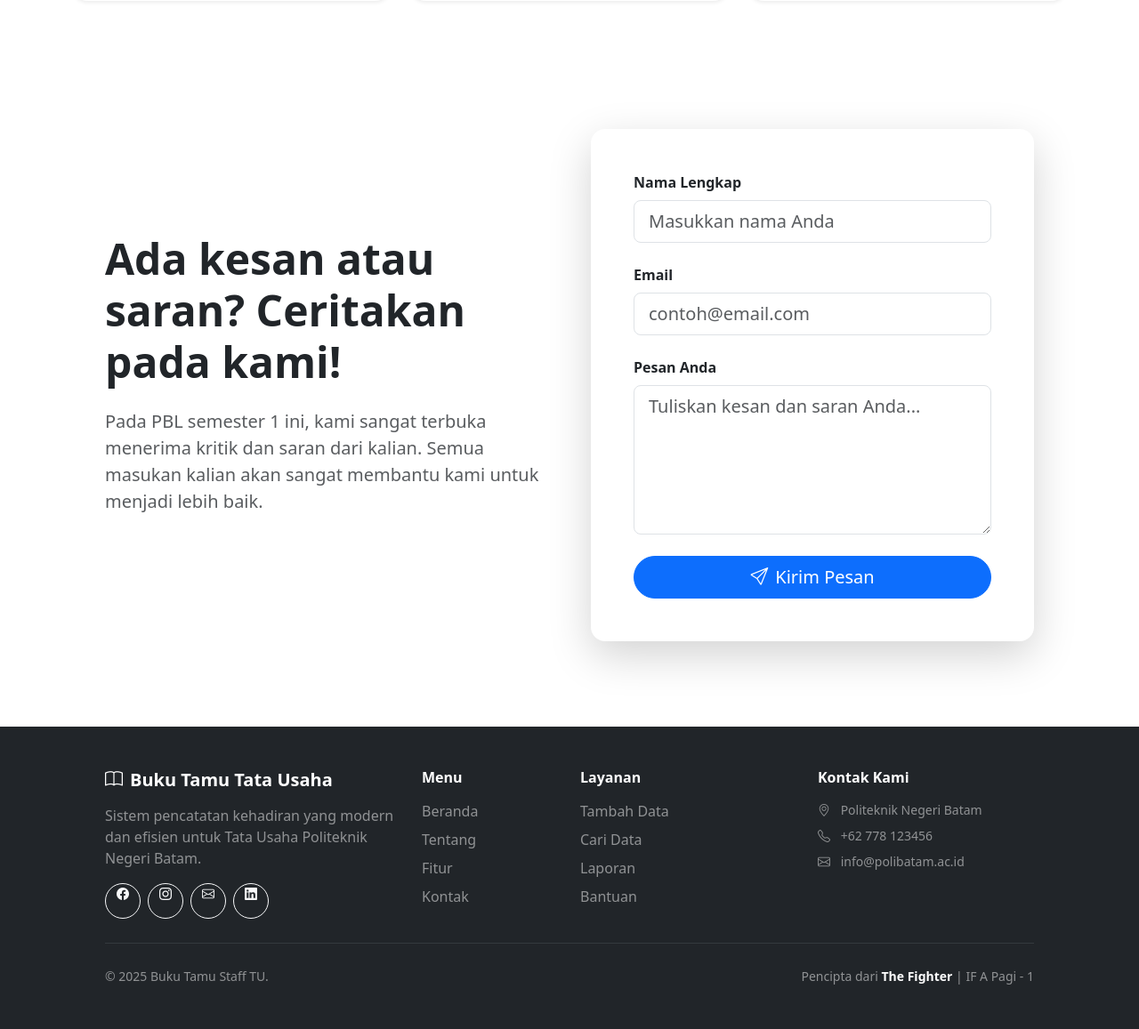
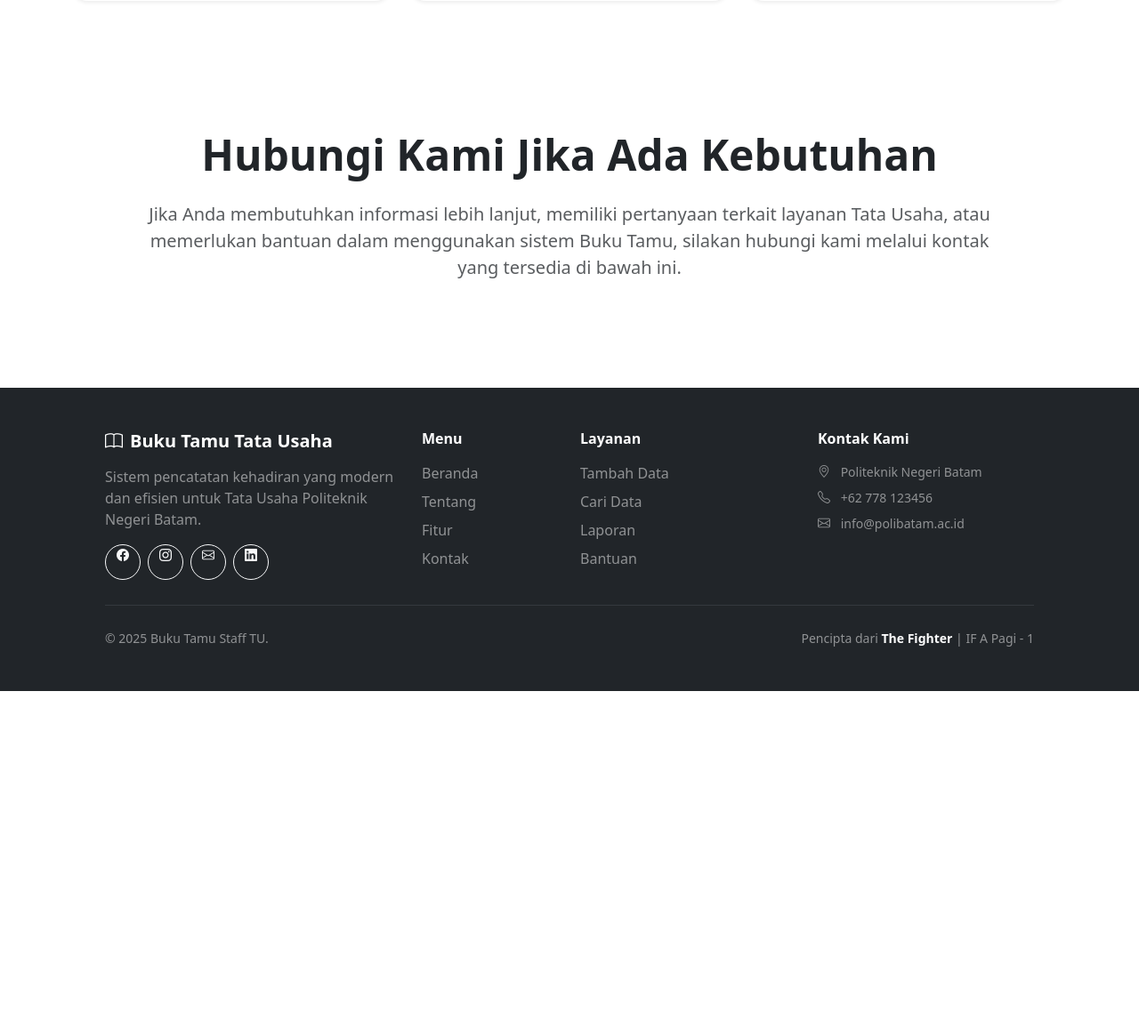
Before and after one commit to LuluKhaira/Buku-Tamu, a PHP site: page / in a window 1280 px wide. Shown: the part 1741-2898 px from the top of the page at 89% size. After the commit the page ends 2518 px from the top, so only its background shows below. Run offline with PHP 8.4, Linux system fonts and the light colour scheme.

Commit message:
Finishing Update

```diff
--- a/Nav_Side_Bar/sidebar.php
+++ b/Nav_Side_Bar/sidebar.php
@@ -11,14 +11,12 @@
 </head>
 
 <?php
-// Tangkap nama file saat ini
 $current_page = basename($_SERVER['PHP_SELF']);
 ?>
 
 <body >
   <div class="sidebar d-flex flex-column position-relative" >
     <div>
-      <!-- Bagian Logo + Judul -->
       <div class="brand-section">
         <img src="../foto/logo_polibatam.png" alt="Logo">
         <div class="brand-text">
@@ -27,7 +25,6 @@ $current_page = basename($_SERVER['PHP_SELF']);
         </div>
       </div>
 
-      <!-- Menu -->
       <a href="../dashboard_staffTU/beranda.php"
         class="nav-link mb-2 <?= ($current_page == 'beranda.php') ? 'active' : '' ?>">
         <i class="bi bi-house-door"></i> Beranda
@@ -39,7 +36,6 @@ $current_page = basename($_SERVER['PHP_SELF']);
       </a>
     </div>
 
-    <!-- Logout -->
     <div class="logout">
       <a href="../index.php" class="nav-link"><i class="bi bi-box-arrow-right"></i>Logout</a>
     </div>
--- a/asset/tambah_only.php
+++ b/asset/tambah_only.php
@@ -14,7 +14,6 @@
     <div class="container py-5 mt-3">
         <div class="row gy-4 gx-0">
 
-            <!-- Left - Form Section -->
             <div class="col-lg-7">
                 <div class="form-panel">
                     <div class="mb-3">
@@ -62,7 +61,6 @@
                 </div>
             </div>
 
-            <!-- Right - Info Section -->
             <div class="col-lg-5">
                 <div class="info-panel" id="previewPanel">
                     <h5 class="fw-bold mb-3">Preview Data</h5>
@@ -75,8 +73,6 @@
     <script src="https://cdn.jsdelivr.net/npm/bootstrap@5.3.0-alpha1/dist/js/bootstrap.bundle.min.js"></script>
     <script src="../asset/card_tambah_only.js"></script>
 
-
-
 </body>
 
 </html>
--- a/config/connect.php
+++ b/config/connect.php
@@ -2,8 +2,7 @@
 $host = "localhost";
 $user = "root";
 $pass = "";
-$db = "bukutamu"; //Nama Database
-// melakukan koneksi ke db
+$db = "bukutamu";
 $connect = mysqli_connect(
     $host,
     $user,
--- a/config/db_beranda.php
+++ b/config/db_beranda.php
@@ -2,11 +2,9 @@
 include "../config/connect.php";
 date_default_timezone_set('Asia/Jakarta');
 
-// Hari ini
 $q_hari = mysqli_query($connect, "SELECT COUNT(*) FROM pengunjung WHERE DATE(tanggal) = CURDATE()");
 $hari_ini = mysqli_fetch_array($q_hari)[0];
 
-// Minggu ini
 $q_minggu = mysqli_query($connect, "
     SELECT COUNT(*)
     FROM pengunjung
@@ -14,7 +12,6 @@ $q_minggu = mysqli_query($connect, "
 ");
 $minggu_ini = mysqli_fetch_array($q_minggu)[0];
 
-// Bulan ini
 $q_bulan = mysqli_query($connect, "
     SELECT COUNT(*)
     FROM pengunjung
--- a/config/db_only.php
+++ b/config/db_only.php
@@ -9,9 +9,8 @@ $tanggal    = date("Y-m-d");
 $waktu      = date("H:i:s");
 $instansi   = $_POST['instansi'];
 $tujuan     = $_POST['tujuan'];
-$jenis      = $_POST['jenis']; // otomatis "satuan"
+$jenis      = $_POST['jenis'];
 
-// jumlah otomatis 1 untuk satuan
 $jumlah = 1;
 
 $input = mysqli_query(
--- a/config/db_riwayat.php
+++ b/config/db_riwayat.php
@@ -7,7 +7,6 @@ $sampai = $_GET['sampai'] ?? '';
 
 $sql = "SELECT * FROM pengunjung WHERE 1=1";
 
-// FILTER SEARCH
 if ($search !== '') {
     $sql .= " AND (
         nama LIKE '%$search%'
@@ -16,7 +15,6 @@ if ($search !== '') {
     )";
 }
 
-// FILTER TANGGAL
 if ($dari !== '' && $sampai !== '') {
     $sql .= " AND tanggal BETWEEN '$dari' AND '$sampai'";
 }
--- a/config/db_tanggal.php
+++ b/config/db_tanggal.php
@@ -5,12 +5,10 @@ $dari   = $_GET['dari'] ?? '';
 $sampai = $_GET['sampai'] ?? '';
 
 if ($dari !== '' && $sampai !== '') {
-    // Query ketika user filter tanggal
     $sql = "SELECT * FROM pengunjung
             WHERE tanggal BETWEEN '$dari' AND '$sampai'
             ORDER BY tanggal DESC, waktu DESC";
 } else {
-    // Query default
     $sql = "SELECT * FROM pengunjung
             ORDER BY tanggal DESC, waktu DESC";
 }
--- a/config/db_tim.php
+++ b/config/db_tim.php
@@ -8,10 +8,8 @@ $tanggal    = date("Y-m-d");
 $waktu      = date("H:i:s");
 $instansi   = $_POST['instansi'];
 $tujuan     = $_POST['tujuan'];
-$jenis      = $_POST['jenis']; // otomatis "satuan"
-
-// jumlah otomatis 1 untuk satuan
-$jumlah = $_POST['jumlah'];
+$jenis      = $_POST['jenis'];
+$jumlah     = $_POST['jumlah'];
 
 if ($jumlah > 1) {
     $jenis = "kelompok";
--- a/config/exportexcel.php
+++ b/config/exportexcel.php
@@ -1,30 +1,25 @@
 <?php
 include '../config/connect.php';
 
-// Persiapan untuk Excel
 header("Content-type: application/vnd.ms-excel");
 header("Content-Disposition: attachment; filename=Data_Pengunjung.xls");
 header("Pragma: no-cache");
 header("Expires: 0");
 
-// Ambil tanggal (aman walau kosong)
 $tgl1 = $_POST['tanggala'] ?? '';
 $tgl2 = $_POST['tanggalb'] ?? '';
 
 if ($tgl1 !== '' && $tgl2 !== '') {
-    // Jika dua-duanya diisi → range tanggal
     $sql = "SELECT * FROM pengunjung
             WHERE tanggal BETWEEN '$tgl1' AND '$tgl2'
             ORDER BY tanggal ASC, waktu ASC";
 
 } elseif ($tgl1 !== '' && $tgl2 === '') {
-    // Jika hanya satu tanggal → tampilkan tanggal itu saja
     $sql = "SELECT * FROM pengunjung
             WHERE tanggal = '$tgl1'
             ORDER BY tanggal ASC, waktu ASC";
 
 } else {
-    // Jika tidak memilih tanggal → tampilkan semua
     $sql = "SELECT * FROM pengunjung ORDER BY tanggal ASC, waktu ASC";
 }
 
--- a/config/riset_password.php
+++ b/config/riset_password.php
@@ -4,12 +4,10 @@ include "connect.php";
 $username   = $_POST['username'];
 $password   = $_POST['password'];
 
-// Cek apakah email ada di database
 $cek = mysqli_query($connect, "SELECT * FROM admin WHERE username='$username'");
 $jumlah = mysqli_num_rows($cek);
 
 if ($jumlah > 0) {
-    // Update password
     mysqli_query($connect, "UPDATE admin SET password='$password' WHERE username='$username'");
     echo "success";
 } else {
--- a/index.php
+++ b/index.php
@@ -76,9 +76,6 @@
         </div>
     </header>
 
-
-
-    <!-- Features Section -->
     <section id="tentang" class="py-5 bg-white">
         <div class="container px-4 px-lg-5 py-5">
             <div class="row g-5">
@@ -197,55 +194,21 @@
         </div>
     </section>
 
-    <!-- Contact Section -->
     <section id="kontak" class="py-5 bg-white">
         <div class="container px-4 px-lg-5 py-5">
             <div class="row g-5 align-items-center">
-                <!-- Left Content -->
-                <div class="col-lg-6">
-                    <div class="mb-4 mb-lg-0">
-                        <h2 class="display-5 fw-bold mb-4">Ada kesan atau saran? Ceritakan pada kami!</h2>
-                        <p class="lead text-muted mb-4">
-                            Pada PBL semester 1 ini, kami sangat terbuka menerima kritik dan saran dari kalian. Semua
-                            masukan kalian akan sangat membantu kami untuk menjadi lebih baik.
-                        </p>
-                    </div>
+
+                <div class="col-lg-12 text-center">
+                    <h2 class="display-5 fw-bold mb-4">Hubungi Kami Jika Ada Kebutuhan</h2>
+                    <p class="lead text-muted mb-4 px-lg-5">
+                        Jika Anda membutuhkan informasi lebih lanjut, memiliki pertanyaan terkait layanan Tata Usaha,
+                        atau memerlukan bantuan dalam menggunakan sistem Buku Tamu, silakan hubungi kami melalui kontak yang tersedia di bawah ini.
                 </div>
 
-                <!-- Right Form -->
-                <div class="col-lg-6">
-                    <div class="card border-0 shadow-lg rounded-4">
-                        <div class="card-body p-4 p-md-5">
-                            <form>
-                                <div class="mb-4">
-                                    <label for="name" class="form-label fw-semibold">Nama Lengkap</label>
-                                    <input type="text" class="form-control form-control-lg rounded-3" id="name"
-                                        placeholder="Masukkan nama Anda">
-                                </div>
-                                <div class="mb-4">
-                                    <label for="email" class="form-label fw-semibold">Email</label>
-                                    <input type="email" class="form-control form-control-lg rounded-3" id="email"
-                                        placeholder="contoh@email.com">
-                                </div>
-                                <div class="mb-4">
-                                    <label for="message" class="form-label fw-semibold">Pesan Anda</label>
-                                    <textarea class="form-control form-control-lg rounded-3" id="message" rows="5"
-                                        placeholder="Tuliskan kesan dan saran Anda..."></textarea>
-                                </div>
-                                <div class="d-grid">
-                                    <button type="submit" class="btn btn-primary btn-lg rounded-pill">
-                                        <i class="bi bi-send me-2"></i>Kirim Pesan
-                                    </button>
-                                </div>
-                            </form>
-                        </div>
-                    </div>
-                </div>
             </div>
         </div>
     </section>
 
-    <!-- Footer -->
     <footer class="bg-dark text-white py-5">
         <div class="container px-4 px-lg-5">
             <div class="row g-4">
@@ -333,7 +296,6 @@
         </div>
     </footer>
 
-    <!-- Bootstrap JS Bundle -->
     <script src="https://cdn.jsdelivr.net/npm/bootstrap@5.3.0/dist/js/bootstrap.bundle.min.js"></script>
 </body>
 
--- a/login.php
+++ b/login.php
@@ -20,13 +20,10 @@
         </div>
         <div class="col-md-7 d-flex align-items-center">
           <div class="card-body p-5">
-
-            <!-- LOGO -->
             <div class="text-center mb-4">
               <h3 class="fw-bold mt-3">Login</h3>
             </div>
 
-            <!-- FORM -->
             <form action="config/db_login_proses.php" method="POST">
               <div class="mb-3 position-relative">
                 <i class="fas fa-envelope position-absolute top-50 translate-middle-y ms-3 text-secondary"></i>
@@ -43,7 +40,6 @@
               </div>
             </form>
 
-            <!-- LINKS -->
             <div class="text-start">
               <a href="#" onclick="openPopup()" class="small text-muted text-start text-decoration-none">Lupa
                 Password?</a>
@@ -55,7 +51,6 @@
     </div>
   </section>
 
-  <!-- POPUP RESET PASSWORD -->
   <div id="forgotPopup"
     class="position-fixed top-0 start-0 w-100 h-100 d-none justify-content-center align-items-center"
     style="background: rgba(0,0,0,0.5); z-index:1050;">
```
Also changed, not shown: Nav_Side_Bar/nav_tambah.php (+17 -3 lines), Nav_Side_Bar/sidebar.css (+19 -0 lines), asset/tambah_tim.php (+0 -7 lines), config/db_pengunjung_hariini.php (+0 -25 lines), dashboard_staffTU/beranda.php (+0 -31 lines), dashboard_staffTU/riwayat.php (+4 -17 lines), sign_up.php (deleted, +0 -86 lines).
